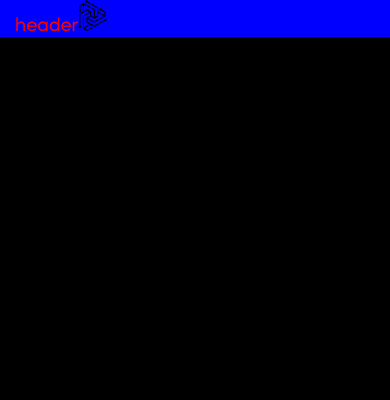
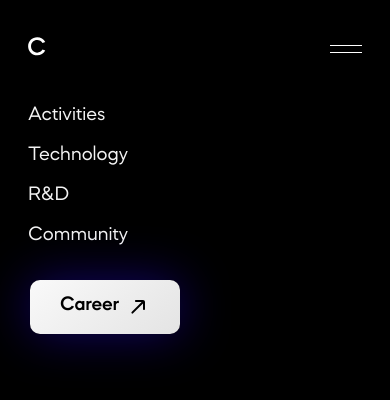
Before and after one commit to Emelya99/crypto, a React (Create React App) app: page / in a window 390 px wide. Shown: the top 400 px of the page. Built offline with nearby package versions, Linux system fonts and the light colour scheme.

Commit message:
Added header

```diff
--- a/src/components/Header/Header.module.scss
+++ b/src/components/Header/Header.module.scss
@@ -1,4 +1,147 @@
+.header {
+    padding: 22px 0 7px;
+}
+
 .wrapper {
-    color: red;
-    background: blue;
+    display: flex;
+    justify-content: space-between;
+    align-items: center;
 }
+
+.content {
+    display: flex;
+    align-items: center;
+}
+
+.logo {
+    max-width: 20px;
+    max-height: 20px;
+    margin-bottom: 4px;
+    position: relative;
+    z-index: 20;
+}
+
+.menu {
+
+    li {
+        display: inline-block;
+        margin-right: 45px;
+    }
+
+    a {
+        font-size: 18px;
+        line-height: 21px;
+        color: #F3F3F3;
+
+        &:hover {
+            color: #7B93FF;
+        }
+    }
+}
+
+.btn {
+    display: inline-flex;
+    align-items: center;
+    margin-left: 2px;
+    background: linear-gradient(140.6deg, #FFFFFF -27.18%, #DEDEDE 126.06%);
+    box-shadow: 0px 0px 49px rgba(42, 7, 254, 0.4);
+    border-radius: 10px;
+    padding: 19px 35px 17px 43px;
+
+    &:hover {
+        background: linear-gradient(140.6deg, #3E6FF9 -27.18%, #3E53F8 126.06%);
+
+        span {
+            color: #FFF;
+        }
+
+        svg {
+            fill: #FFF;
+        }
+    }
+
+    span {
+        font-family: 'Mazzard M', sans-serif;
+        color: #000000;
+        font-weight: 600;
+        font-size: 20px;
+        line-height: 24px;
+        position: relative;
+        top: -2px;
+    }
+
+    svg {
+        fill: #000;
+        margin-left: 9px;
+    }
+}
+
+.burger {
+    display: none;
+}
+
+@media(max-width:1024px) {
+
+    .menu {
+
+        li {
+            margin-right: 30px;
+        }
+    }
+
+    .btn {
+        padding: 15px 30px;
+
+        span {
+            margin-right: -2px;
+        }
+    }
+}
+
+@media(max-width: 767px) {
+
+    .header {
+        padding: 37px 0 0;
+    }
+
+    .burger {
+        display: block;
+        width: 32px;
+        height: 8px;
+        cursor: pointer;
+        border: 1px solid #FFF;
+        border-width: 1px 0px 1px 0px;
+        position: relative;
+        z-index: 20;
+
+        &:hover {
+            border-color: #7B93FF;
+        }
+    }
+
+    .content {
+        position: fixed;
+        background: #000;
+        display: block;
+        z-index: 10;
+        top: 0;
+        left: 0;
+        width: 100%;
+        height: 100%;
+        padding: 100px 28px 0px;
+    }
+
+    .menu {
+        margin-bottom: 30px;
+
+        li {
+            display: block;
+            margin-bottom: 10px;
+        }
+
+        & a {
+            font-size: 20px;
+            line-height: 30px;
+        }
+    }
+}
--- a/src/components/Header/index.js
+++ b/src/components/Header/index.js
@@ -3,13 +3,61 @@ import styles from './Header.module.scss';
 import Icons from '../Icons';
 
 const Header = () => {
+  const [menu, setMenu] = React.useState(true);
+
+  const onClickBurger = () => {
+    setMenu(!menu);
+  };
+
+  React.useEffect(() => {
+    if (window.screen.width <= 766) {
+      setMenu(false);
+    }
+  }, []);
+
+  React.useEffect(() => {
+    if (menu) {
+      document.body.style.overflow = 'hidden';
+    } else {
+      document.body.style.overflow = 'visible';
+    }
+  }, [menu]);
+
   return (
-    <div className={styles.wrapper}>
+    <header className={styles.header}>
       <div className="container">
-        header
-        <Icons name="traders" />
+        <div className={styles.wrapper}>
+          <a className={styles.logo} href="/#">
+            <Icons name="logo" />
+          </a>
+          <div className={styles.burger} onClick={onClickBurger}></div>
+          {menu && (
+            <div className={styles.content}>
+              <nav>
+                <ul className={styles.menu}>
+                  <li>
+                    <a href="/#">Activities</a>
+                  </li>
+                  <li>
+                    <a href="/#">Technology</a>
+                  </li>
+                  <li>
+                    <a href="/#">R&D</a>
+                  </li>
+                  <li>
+                    <a href="/#">Community</a>
+                  </li>
+                </ul>
+              </nav>
+              <a className={styles.btn} href="/#">
+                <span>Career</span>
+                <Icons name="arrow-right-up" />
+              </a>
+            </div>
+          )}
+        </div>
       </div>
-    </div>
+    </header>
   );
 };
 
--- a/src/index.scss
+++ b/src/index.scss
@@ -11,20 +11,32 @@ body {
   font-weight: 400;
   font-size: 18px;
   line-height: 21px;
+  height: 5000px;
 }
 
 a {
   font-size: 15px;
   line-height: 18px;
   color: #AAAAAA;
+  font-family: 'Mazzard M', sans-serif;
 
   &:hover {
     color: #7B93FF;
   }
 }
 
+a,
+button,
+svg,
+li,
+p,
+span,
+div {
+  transition: all 0.3s ease-in;
+}
+
 .container {
-  max-width: 1200px;
-  padding: 0 15px;
+  max-width: 1226px;
+  padding: 0 28px;
   margin: 0 auto;
 }
```
